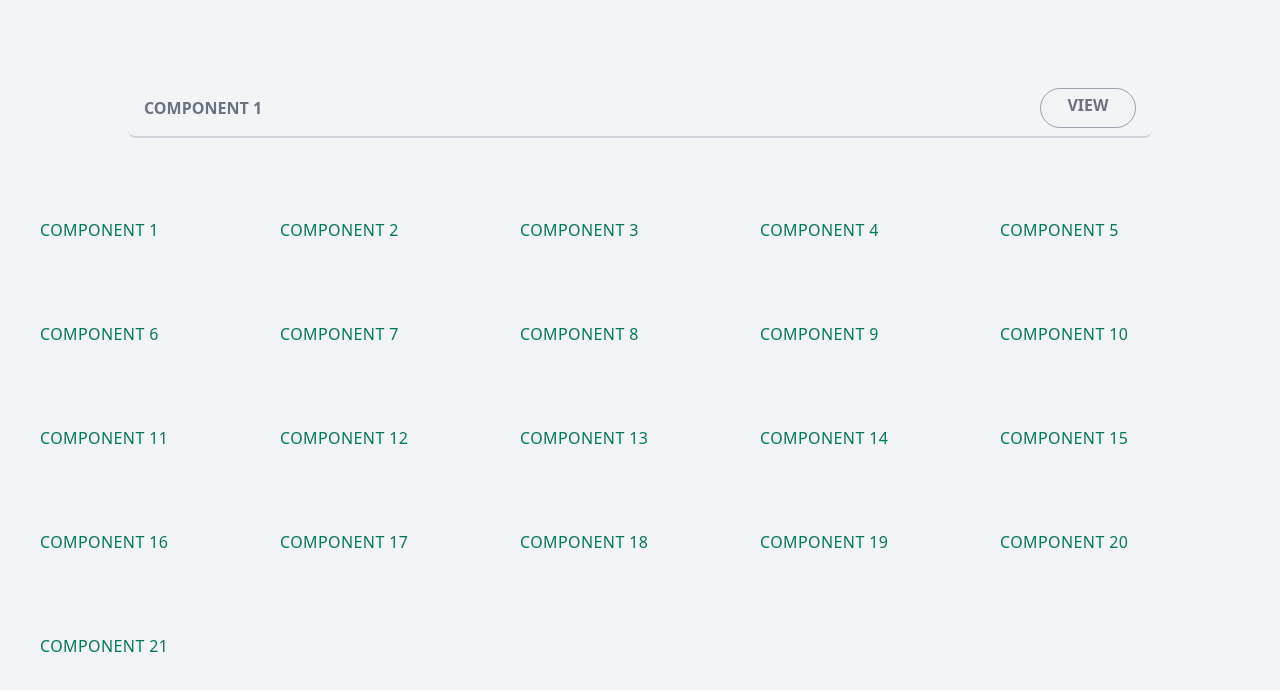
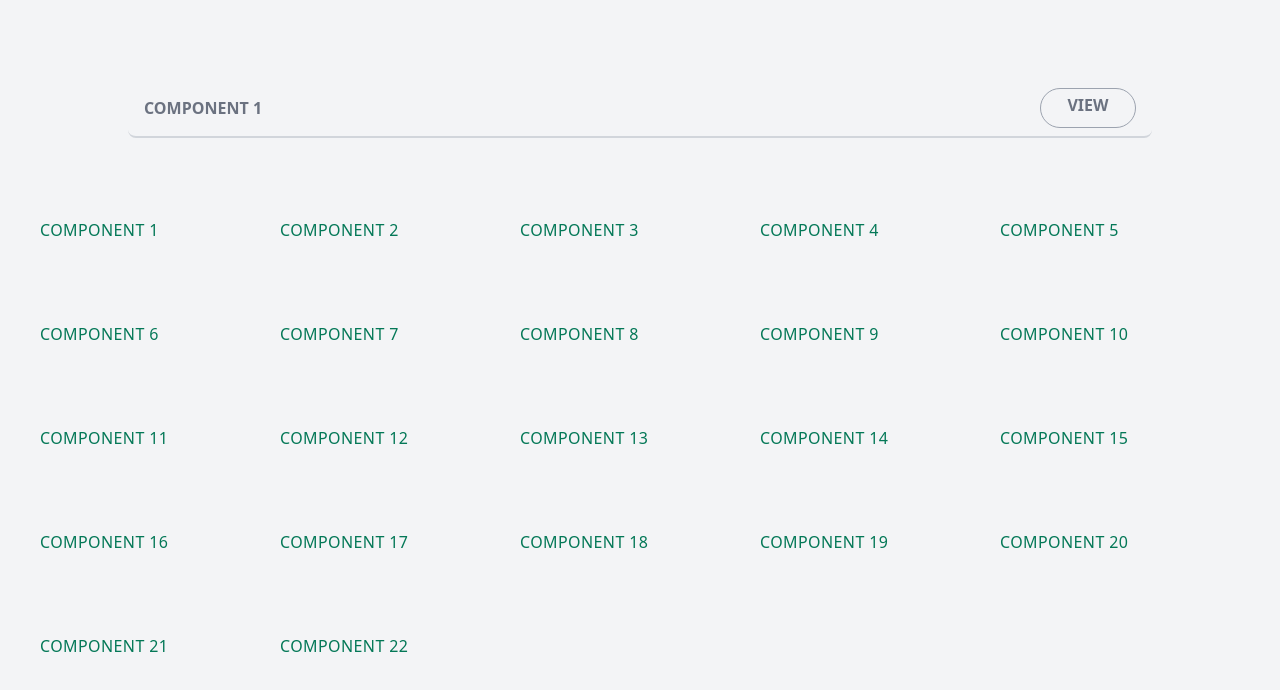
Before and after one commit to nasir-001/100-components, a Vue app: page / in a window 1280 px wide. Shown: the top 690 px of the page. Built offline with nearby package versions, Linux system fonts and the light colour scheme; the HTML template or start-up script is replaced by a standard one.

Commit message:
create component 22

```diff
--- a/src/pages/Home.vue
+++ b/src/pages/Home.vue
@@ -81,6 +81,9 @@
     <div class="w-1/5 uppercase tracking-wide text-green-700">
       <router-link to="/layout21" exact>Component 21</router-link>
     </div>
+    <div class="w-1/5 uppercase tracking-wide text-green-700">
+      <router-link to="/layout22" exact>Component 22</router-link>
+    </div>
   </div>
   <router-view />
 </template>
--- a/src/router.js
+++ b/src/router.js
@@ -114,6 +114,11 @@ const router = createRouter({
       path: '/layout21',
       name: 'twentyone',
       component: () => import('./views/Layout21.vue')
+    },
+    {
+      path: '/layout22',
+      name: 'twentytwo',
+      component: () => import('./views/Layout22.vue')
     }
   ],
 });
--- /dev/null
+++ b/src/views/Layout22.vue
@@ -0,0 +1,13 @@
+<template>
+  <div>
+    Layout 22
+  </div>
+</template>
+
+<script>
+import { defineComponent } from 'vue';
+
+export default defineComponent({
+  name: 'Layout22'
+})
+</script>
```
